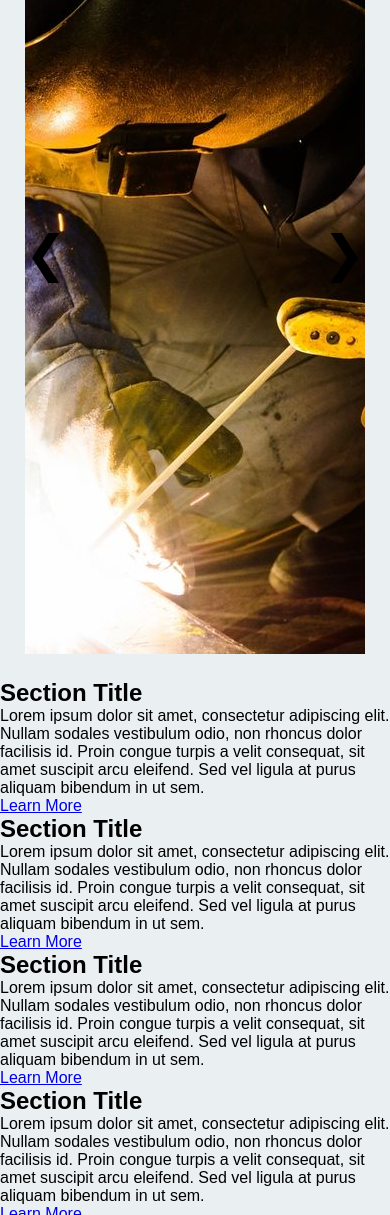
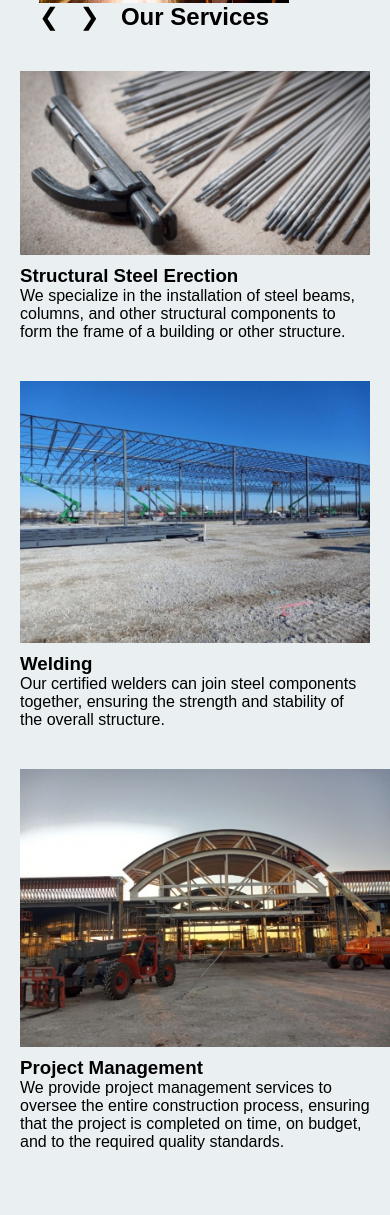
Before and after one commit to JoelFolske/H-And-Y, a plain HTML site: page index.html in a window 390 px wide. Shown: the part 785-2000 px from the top of the page. Drawn offline with Linux system fonts and the light colour scheme.

Commit message:
Added more content to landing page

```diff
--- a/index.css
+++ b/index.css
@@ -79,8 +79,9 @@
 
 .slideshow-container {
   position: relative;
-  height: 800px;
-  margin:25px;
+  height: 700px;
+  max-width: 80%;
+  margin: 0 auto;
 }
 
 .slideshow-slide {
@@ -95,7 +96,7 @@
 .slideshow-slide img {
   width: 100%;
   height: 100%;
-  object-fit: cover;
+
 }
 
 .prev, .next {
@@ -114,6 +115,91 @@
 .next {
   right: 0;
 }
+
+
+@media only screen and (max-width: 600px) {
+  .slideshow-slide img {
+    max-width: 80%;
+  }
+}
+
+
+@media only screen and (max-width: 600px) {
+  /* styles for mobile devices */
+
+
+  .slideshow-slide img {
+    width: 100%;
+  }
+
+  .services {
+    display: flex;
+    flex-direction: column;
+  }
+
+  .service {
+    margin: 20px;
+  }
+
+  .about img {
+    width: 100%;
+  }
+}
+
+
+@media screen and (max-width: 768px) {
+  .prev, .next {
+    position: static;
+    transform: none;
+    font-size: 24px;
+  }
+
+  .prev {
+    margin-right: 8px;
+  }
+
+  .next {
+    margin-left: 8px;
+  }
+}
+
+
+.landing-services {
+    text-align: center;
+    margin: 0;
+    padding: 0;
+}
+
+
+.services {
+  display: flex;
+  justify-content: space-between;
+  margin: 20px 0;
+}
+
+.service {
+  flex-basis: calc(33.33% - 10px);
+  display: flex;
+  flex-direction: column;
+  align-items: flex-start;
+  margin-bottom: 20px;
+  height: 250px; /* Set a fixed height */
+}
+
+.service:last-child {
+  margin-right: 0;
+}
+
+.service img {
+  width: 100%;
+  height: 100%;
+  object-fit: cover; /* Maintain aspect ratio and cover the container */
+  margin-bottom: 10px;
+}
+
+
+
+
 
 
 
--- a/index.html
+++ b/index.html
@@ -32,46 +32,7 @@
     </div>
 
     <main>
-      <section>
-        <h2>Section Title</h2>
-        <p>
-          Lorem ipsum dolor sit amet, consectetur adipiscing elit. Nullam
-          sodales vestibulum odio, non rhoncus dolor facilisis id. Proin congue
-          turpis a velit consequat, sit amet suscipit arcu eleifend. Sed vel
-          ligula at purus aliquam bibendum in ut sem.
-        </p>
-        <a href="#" class="btn">Learn More</a>
-      </section>
-      <section>
-        <h2>Section Title</h2>
-        <p>
-          Lorem ipsum dolor sit amet, consectetur adipiscing elit. Nullam
-          sodales vestibulum odio, non rhoncus dolor facilisis id. Proin congue
-          turpis a velit consequat, sit amet suscipit arcu eleifend. Sed vel
-          ligula at purus aliquam bibendum in ut sem.
-        </p>
-        <a href="#" class="btn">Learn More</a>
-      </section>
-      <section>
-        <h2>Section Title</h2>
-        <p>
-          Lorem ipsum dolor sit amet, consectetur adipiscing elit. Nullam
-          sodales vestibulum odio, non rhoncus dolor facilisis id. Proin congue
-          turpis a velit consequat, sit amet suscipit arcu eleifend. Sed vel
-          ligula at purus aliquam bibendum in ut sem.
-        </p>
-        <a href="#" class="btn">Learn More</a>
-      </section>
-      <section>
-        <h2>Section Title</h2>
-        <p>
-          Lorem ipsum dolor sit amet, consectetur adipiscing elit. Nullam
-          sodales vestibulum odio, non rhoncus dolor facilisis id. Proin congue
-          turpis a velit consequat, sit amet suscipit arcu eleifend. Sed vel
-          ligula at purus aliquam bibendum in ut sem.
-        </p>
-        <a href="#" class="btn">Learn More</a>
-      </section>
+      <br />
 
       <div class="slideshow-container">
         <div class="slideshow-slide">
@@ -87,55 +48,51 @@
         <a class="next">&#10095;</a>
       </div>
 
-      <section>
-        <h2>Section Title</h2>
+      <h2 class="landing-services">Our Services</h2>
+
+      <section class="services">
+        <div class="service">
+          <img src="/images/image1.jpg" alt="Structural Steel Erection" />
+          <h3>Structural Steel Erection</h3>
+          <p>
+            We specialize in the installation of steel beams, columns, and other
+            structural components to form the frame of a building or other
+            structure.
+          </p>
+        </div>
+        <div class="service">
+          <img src="/images/image2.jpg" alt="Welding Services" />
+          <h3>Welding</h3>
+          <p>
+            Our certified welders can join steel components together, ensuring
+            the strength and stability of the overall structure.
+          </p>
+        </div>
+        <div class="service">
+          <img src="/images/image3.jpg" alt="Project Management Services" />
+          <h3>Project Management</h3>
+          <p>
+            We provide project management services to oversee the entire
+            construction process, ensuring that the project is completed on
+            time, on budget, and to the required quality standards.
+          </p>
+        </div>
+      </section>
+      <br />
+      <br />
+
+      <br />
+
+      <section class="about">
+        <h2>About Us</h2>
+        <img src="about.jpg" alt="About Us" />
         <p>
-          Lorem ipsum dolor sit amet, consectetur adipiscing elit. Nullam
-          sodales vestibulum odio, non rhoncus dolor facilisis id. Proin congue
-          turpis a velit consequat, sit amet suscipit arcu eleifend. Sed vel
-          ligula at purus aliquam bibendum in ut sem.
+          We are a leading steel erector company with years of experience and
+          expertise in the industry. Our team of skilled professionals is
+          committed to delivering high-quality services to our clients. Contact
+          us today to learn more about how we can help with your steel erection
+          needs.
         </p>
-        <a href="#" class="btn">Learn More</a>
-      </section>
-      <section>
-        <h2>Section Title</h2>
-        <p>
-          Lorem ipsum dolor sit amet, consectetur adipiscing elit. Nullam
-          sodales vestibulum odio, non rhoncus dolor facilisis id. Proin congue
-          turpis a velit consequat, sit amet suscipit arcu eleifend. Sed vel
-          ligula at purus aliquam bibendum in ut sem.
-        </p>
-        <a href="#" class="btn">Learn More</a>
-      </section>
-      <section>
-        <h2>Section Title</h2>
-        <p>
-          Lorem ipsum dolor sit amet, consectetur adipiscing elit. Nullam
-          sodales vestibulum odio, non rhoncus dolor facilisis id. Proin congue
-          turpis a velit consequat, sit amet suscipit arcu eleifend. Sed vel
-          ligula at purus aliquam bibendum in ut sem.
-        </p>
-        <a href="#" class="btn">Learn More</a>
-      </section>
-      <section>
-        <h2>Section Title</h2>
-        <p>
-          Lorem ipsum dolor sit amet, consectetur adipiscing elit. Nullam
-          sodales vestibulum odio, non rhoncus dolor facilisis id. Proin congue
-          turpis a velit consequat, sit amet suscipit arcu eleifend. Sed vel
-          ligula at purus aliquam bibendum in ut sem.
-        </p>
-        <a href="#" class="btn">Learn More</a>
-      </section>
-      <section>
-        <h2>Section Title</h2>
-        <p>
-          Lorem ipsum dolor sit amet, consectetur adipiscing elit. Nullam
-          sodales vestibulum odio, non rhoncus dolor facilisis id. Proin congue
-          turpis a velit consequat, sit amet suscipit arcu eleifend. Sed vel
-          ligula at purus aliquam bibendum in ut sem.
-        </p>
-        <a href="#" class="btn">Learn More</a>
       </section>
     </main>
 
```
Also changed, not shown: images/image1.jpg (added), images/image2.jpg (added), images/image3.jpg (added).
